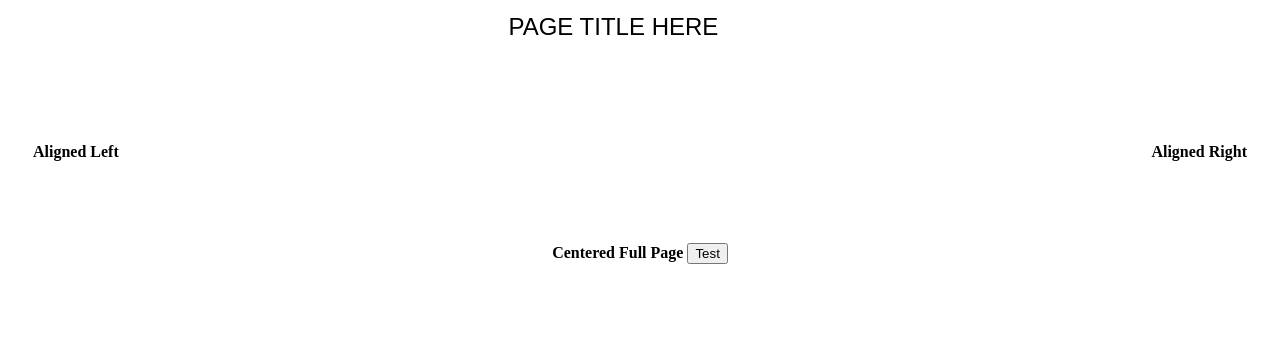
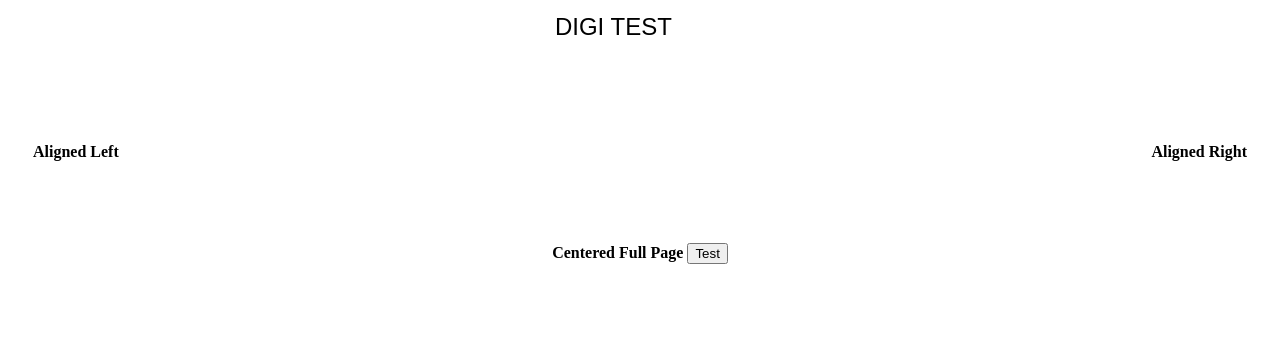
Before and after one commit to nw/DIGIGIT, a plain HTML site: page index.html in a window 1280 px wide. Drawn offline with Linux system fonts and the light colour scheme.

Commit message:
Changed Title

```diff
--- a/index.html
+++ b/index.html
@@ -64,7 +64,7 @@ function test()
 <body>
 <div id="wrapper">
     <div id="header">
-    <span>PAGE TITLE HERE</span>
+    <span>DIGI TEST</span>
     </div>
     <div id="content">
         <div class="left">
```
